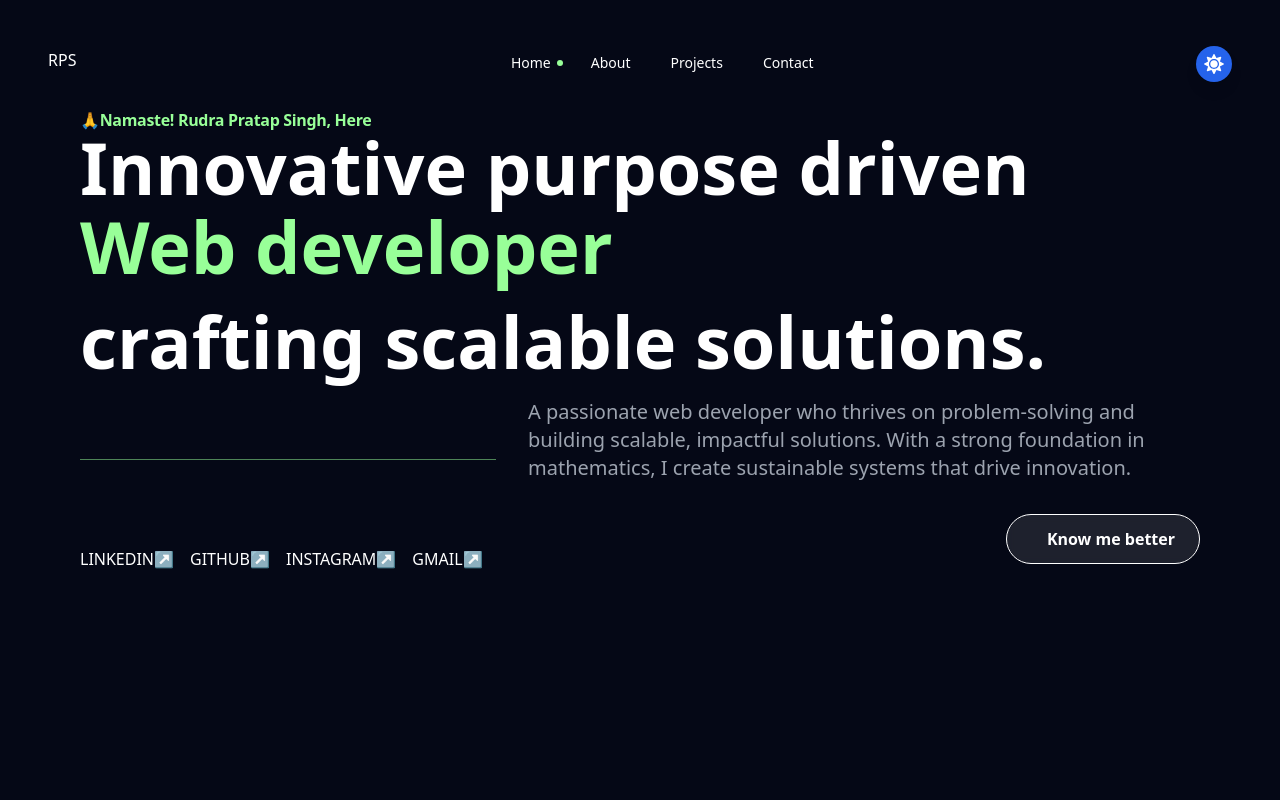
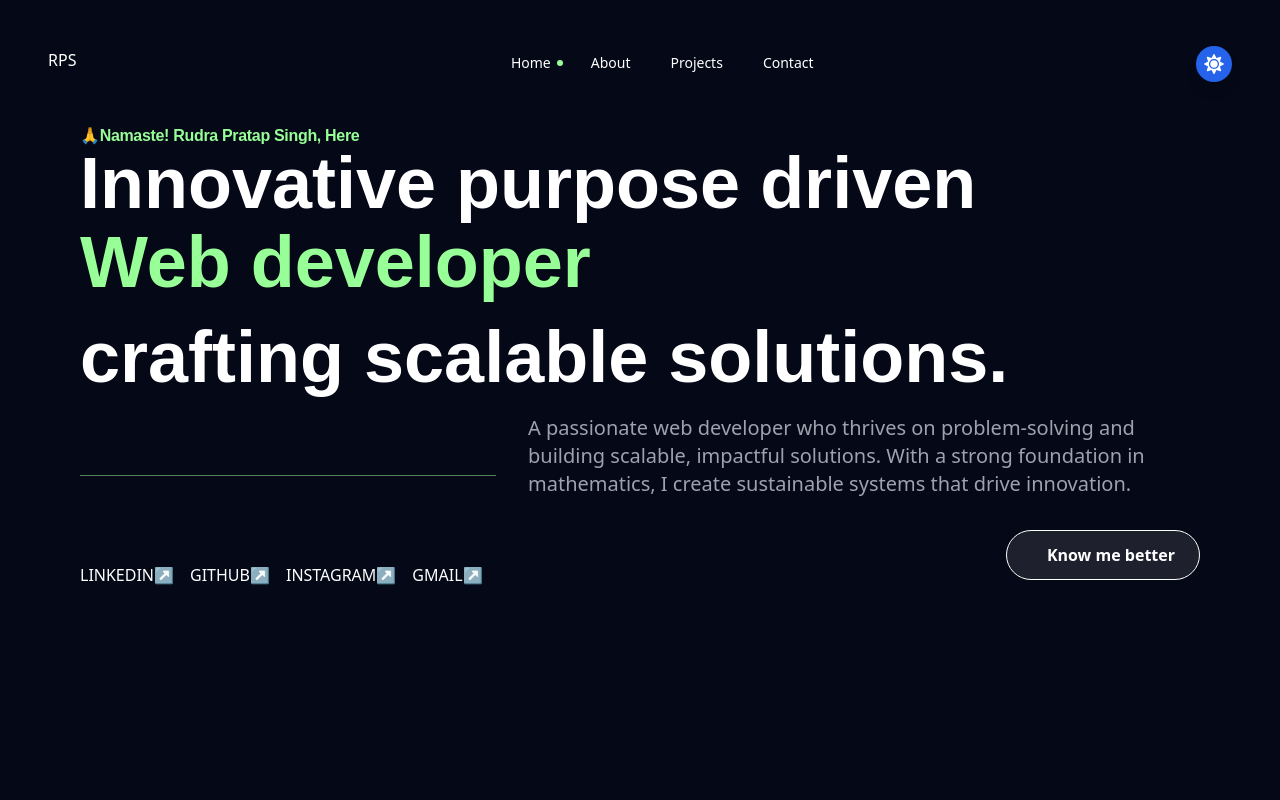
Before and after one commit to lord-rudra0/My-Portfolio, a React (Vite) app: page / in a window 1280 px wide. Shown: the top 800 px of the page. Built offline with nearby package versions, Linux system fonts and the light colour scheme.

Commit message:
font fixed

```diff
--- a/src/components/Hero.jsx
+++ b/src/components/Hero.jsx
@@ -28,7 +28,7 @@ const Hero = () => {
   };
 
   return (
-    <div className={`${isLargeScreen ? 'h-screen' : 'mt-2 pt-2 mb-10 '} w-full overflow-hidden relative`}>
+    <div className={`${isLargeScreen ? 'h-screen' : 'mt-2 pt-2 mb-10 '} w-full overflow-hidden relative mt-4`}>
       <div className="max-w-screen-xl mx-auto flex flex-col justify-start h-full px-4 md:px-12">
         <motion.div
           className="flex flex-col items-start text-left max-w-3xl"
@@ -42,7 +42,7 @@ const Hero = () => {
             animate={{ opacity: 1, y: 0 }}
             transition={{ delay: 0.4, duration: 0.8 }}
           >
-            <h2 className="text-5xl md:text-7xl font-bold leading-tight mt-0 pt-0">
+            <h2 className="text-5xl md:text-7xl font-bold leading-tight mt-0 pt-0" style={{ fontFamily: 'Clash Display, sans-serif' }}>
               <TypingAnimation
                 className="namaste-text hero-accent mt-2 pt-2"
                 delay={300}
```
